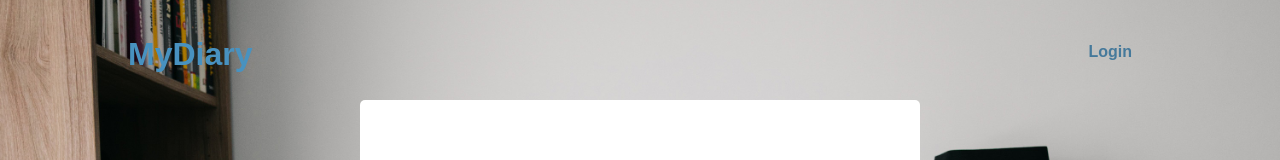
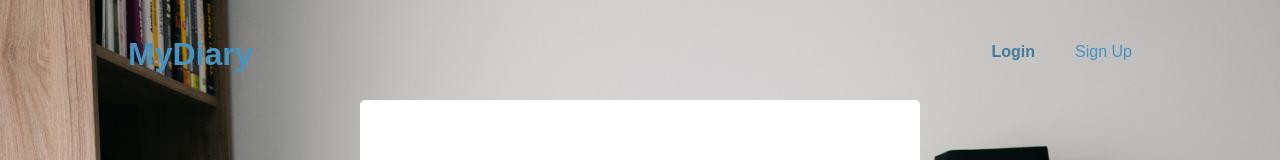
Before and after one commit to ucmartino/MyDiaryApp, a plain HTML site: page login.html in a window 1280 px wide. Shown: the top 160 px of the page. Drawn offline with Linux system fonts and the light colour scheme.

Commit message:
Update the login page with link to the signup page

```diff
--- a/login.html
+++ b/login.html
@@ -17,6 +17,7 @@
   	   <nav>
          <ul>
          	<li class="current"><a href="login.html">Login</a></li>
+         	<li><a href="signup.html">Sign Up</a></li>
          </ul>
   	   </nav>
     </div>
```
